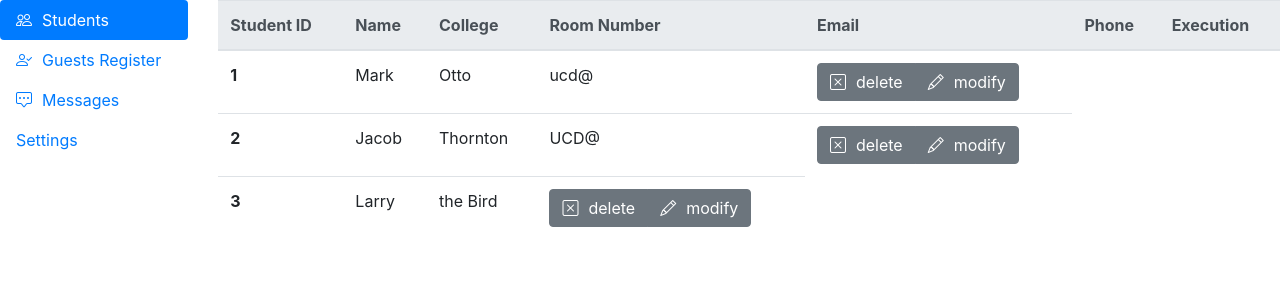
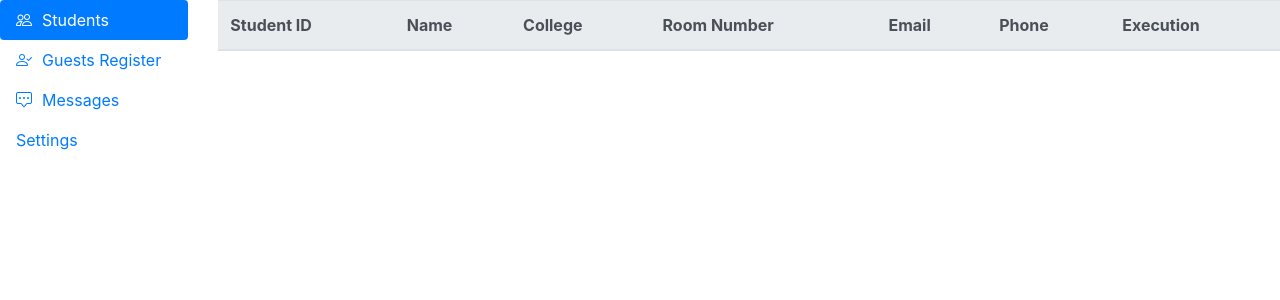
Before and after one commit to Luca-0104/Dorm-Management-System, a Flask app: page /auth/home in a window 1280 px wide. Shown: the part 104-404 px from the top of the page. Run offline with Flask 2, Linux system fonts and the light colour scheme; a user stored in the database is signed in; tables that the repository leaves empty hold one stand-in row (values such as "Sample post"); lists and menus that the app fills with data are empty; some libraries are stand-ins or nearby versions.

Commit message:
pretend1

```diff
--- a/app/auth/views.py
+++ b/app/auth/views.py
@@ -80,7 +80,8 @@ def send_message():
 
 @auth.route('/home')
 def home():
-    return render_template('samples/testindex.html')
+    stu_list = Student.query.filter_by(is_deleted=False).all()
+    return render_template('samples/testindex.html',students=stu_list)
 
 
 # register
--- a/app/dormAdmin/views.py
+++ b/app/dormAdmin/views.py
@@ -46,7 +46,7 @@ def search_stu():
     elif tag == 'enroll_date':
         stu_list = Student.query.filter(and_(str(Student.enroll_date).contains(key_word), not Student.is_deleted)).all()
 
-    return render_template('.html', stu_list=stu_list)  # 待完善核对
+    return render_template('../templates/samples/testindex.html', stu_list=stu_list)  # 待完善核对
 
 
 @dormAdmin.route('/delete_stu', endpoint='delete')
--- a/app/templates/samples/testindex.html
+++ b/app/templates/samples/testindex.html
@@ -135,35 +135,50 @@
     </tr>
   </thead>
   <tbody>
-    <tr>
-      <th scope="row">1</th>
-      <td>Mark</td>
-      <td>Otto</td>
-		<td>ucd@</td>
-      <td><div class="btn-group" role="group" aria-label="Basic example">
+  {% for student in students %}
+        <tr>
+            <th scope="row">{{ student.stu_number }}</th>
+            <td>{{ student.stu_name }}</td>
+            <td>{{ student.college}}</td>
+            <td>{{ student.room_number }}</td>
+            <td>{{ student.email }}</td>
+            <td>{{ student.phone }}</td>
+                  <td><div class="btn-group" role="group" aria-label="Basic example">
   <button type="button" class="btn btn-secondary" id="delete"><em class="bi bi-x-square icon-margin"></em>delete</button>
   <button type="button" class="btn btn-secondary" data-toggle="modal" data-target="#exampleModal" data-whatever="@mdo"><i class="bi bi-pencil icon-margin"></i>modify</button>
-</div></td>
-    </tr>
-    <tr>
-      <th scope="row">2</th>
-      <td>Jacob</td>
-      <td>Thornton</td>
-		<td>UCD@</td>
-        <td><div class="btn-group" role="group" aria-label="Basic example">
-  <button type="button" class="btn btn-secondary"><i class="bi bi-x-square icon-margin"></i>delete</button>
-  <button type="button" class="btn btn-secondary" data-toggle="modal" data-target="#exampleModal" data-whatever="@mdo"><i class="bi bi-pencil icon-margin"></i>modify</button>
-</div></td>
-	  </tr>
-		<tr>
-      <th scope="row">3</th>
-      <td>Larry</td>
-      <td>the Bird</td>
-       <td><div class="btn-group" role="group" aria-label="Basic example">
-  <button type="button" class="btn btn-secondary"><i class="bi bi-x-square icon-margin"></i>delete</button>
-  <button type="button" class="btn btn-secondary" data-toggle="modal" data-target="#exampleModal" data-whatever="@mdo"><i class="bi bi-pencil icon-margin"></i>modify</button>
-</div></td>
-    </tr>
+        </div></td>
+        </tr>
+  {% endfor %}
+
+{#    <tr>#}
+{#      <th scope="row">1</th>#}
+{#      <td>Mark</td>#}
+{#      <td>Otto</td>#}
+{#		<td>ucd@</td>#}
+{#      <td><div class="btn-group" role="group" aria-label="Basic example">#}
+{#  <button type="button" class="btn btn-secondary" id="delete"><em class="bi bi-x-square icon-margin"></em>delete</button>#}
+{#  <button type="button" class="btn btn-secondary" data-toggle="modal" data-target="#exampleModal" data-whatever="@mdo"><i class="bi bi-pencil icon-margin"></i>modify</button>#}
+{#</div></td>#}
+{#    </tr>#}
+{#    <tr>#}
+{#      <th scope="row">2</th>#}
+{#      <td>Jacob</td>#}
+{#      <td>Thornton</td>#}
+{#		<td>UCD@</td>#}
+{#        <td><div class="btn-group" role="group" aria-label="Basic example">#}
+{#  <button type="button" class="btn btn-secondary"><i class="bi bi-x-square icon-margin"></i>delete</button>#}
+{#  <button type="button" class="btn btn-secondary" data-toggle="modal" data-target="#exampleModal" data-whatever="@mdo"><i class="bi bi-pencil icon-margin"></i>modify</button>#}
+{#</div></td>#}
+{#	  </tr>#}
+{#		<tr>#}
+{#      <th scope="row">3</th>#}
+{#      <td>Larry</td>#}
+{#      <td>the Bird</td>#}
+{#       <td><div class="btn-group" role="group" aria-label="Basic example">#}
+{#  <button type="button" class="btn btn-secondary"><i class="bi bi-x-square icon-margin"></i>delete</button>#}
+{#  <button type="button" class="btn btn-secondary" data-toggle="modal" data-target="#exampleModal" data-whatever="@mdo"><i class="bi bi-pencil icon-margin"></i>modify</button>#}
+{#</div></td>#}
+{#    </tr>#}
 <div class="modal fade" id="exampleModal" tabindex="-1" aria-labelledby="exampleModalLabel" aria-hidden="true">
   <div class="modal-dialog">
     <div class="modal-content">
```
